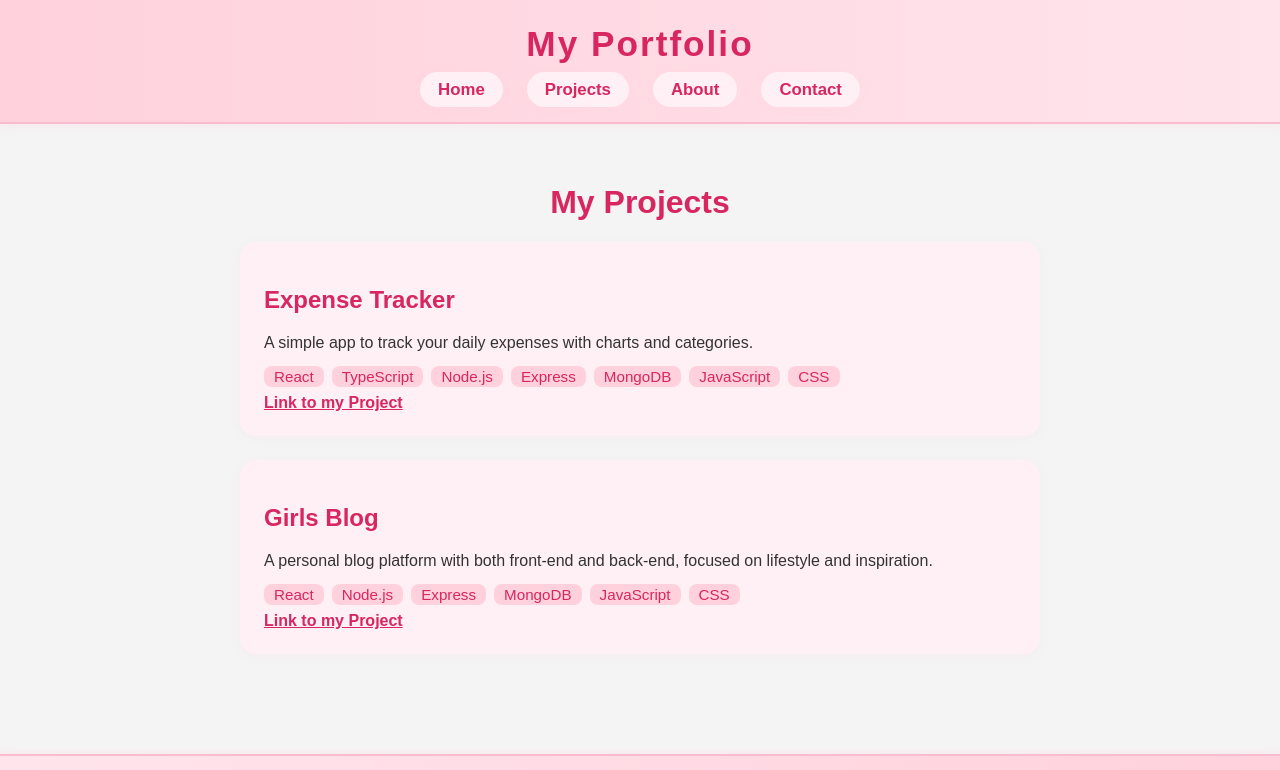
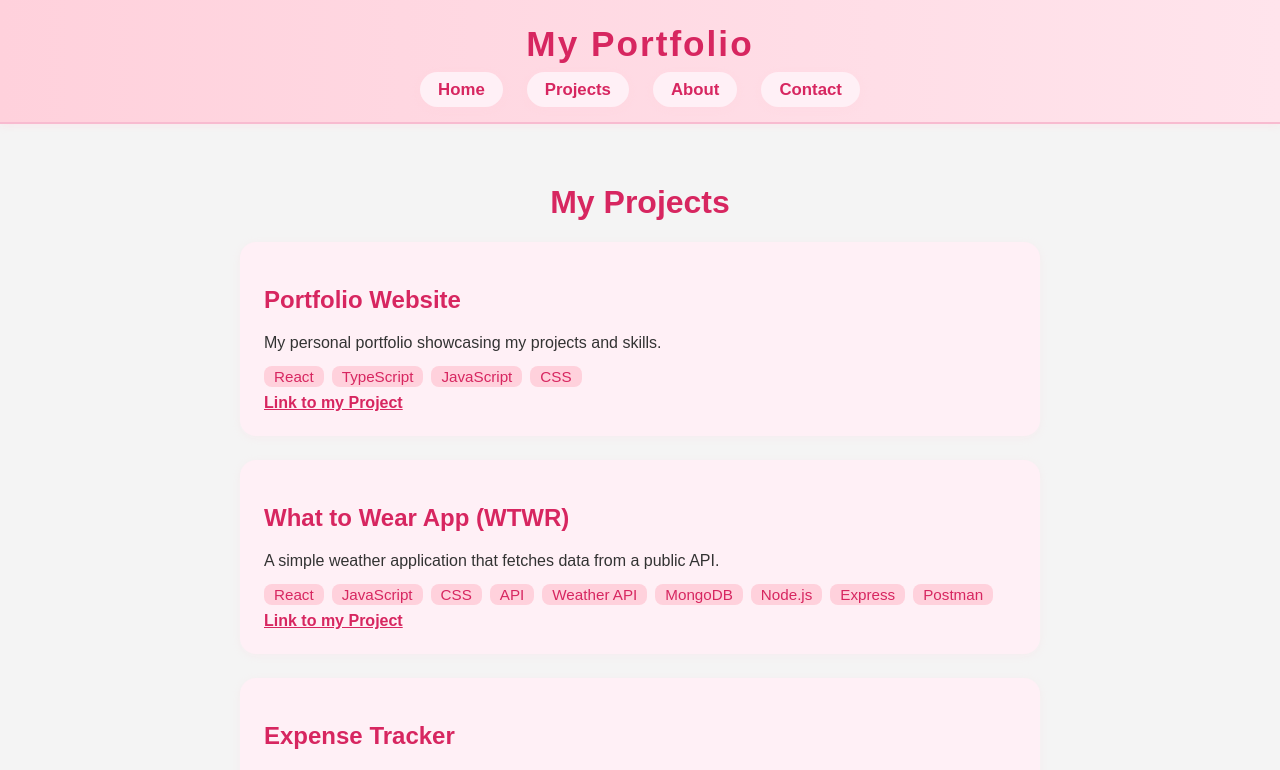
Before and after one commit to Jazzmine-Flora/my-portfolio, a React app: page /projects in a window 1280 px wide. Shown: the top 770 px of the page. Built offline with nearby package versions, Linux system fonts and the light colour scheme.

Commit message:
few changes

```diff
--- a/src/components/Footer.tsx
+++ b/src/components/Footer.tsx
@@ -6,7 +6,7 @@ import './Footer.css';
 const Footer: React.FC = () => {
     return (
         <footer className="footer">
-            <p>&copy; {new Date().getFullYear()} My Portfolio. All rights reserved.</p>
+            <p>&copy; {new Date().getFullYear()} Taliba Sadiq's Portfolio. All rights reserved.</p>
             <div className="social-links">
                 <a href="https://www.linkedin.com/in/taliba-sadiq" target="_blank" rel="noopener noreferrer">
                     <img className='icon' src={linkedinIcon} alt="LinkedIn"/>
--- a/src/pages/projectpage.tsx
+++ b/src/pages/projectpage.tsx
@@ -1,7 +1,20 @@
 import React from "react";
 
 const projects = [
-  {
+
+    {
+        title: "Portfolio Website",
+        description: "My personal portfolio showcasing my projects and skills.",
+        link: "https://github.com/Jazzmine-Flora/my-portfolio",
+        tech: ["React", "TypeScript", "JavaScript", "CSS"],
+    },
+    {
+        title: "What to Wear App (WTWR)",
+        description: "A simple weather application that fetches data from a public API.",
+        link: "https://github.com/Jazzmine-Flora/se_project_react",
+        tech: ["React", "JavaScript", "CSS", "API", "Weather API", "MongoDB", "Node.js", "Express", "Postman"],
+    },
+    {
     title: "Expense Tracker",
     description: "A simple app to track your daily expenses with charts and categories.",
     link: "https://jazzmine-flora.github.io/expense-tracker/",
@@ -13,6 +26,12 @@ const projects = [
     link: "https://github.com/Jazzmine-Flora/Girly-Blogspot",
     tech: ["React", "Node.js", "Express", "MongoDB", "JavaScript", "CSS"],
   },
+    // {
+    //     title: "To-Do List",
+    //     description: "A basic to-do list application to manage tasks efficiently.",
+    //     link: "https://jazzmine-flora.github.io/todo-list/",
+    //     tech: ["React", "JavaScript", "CSS"],
+    // },
   // Add more projects here as you build them!
 ];
 
```
